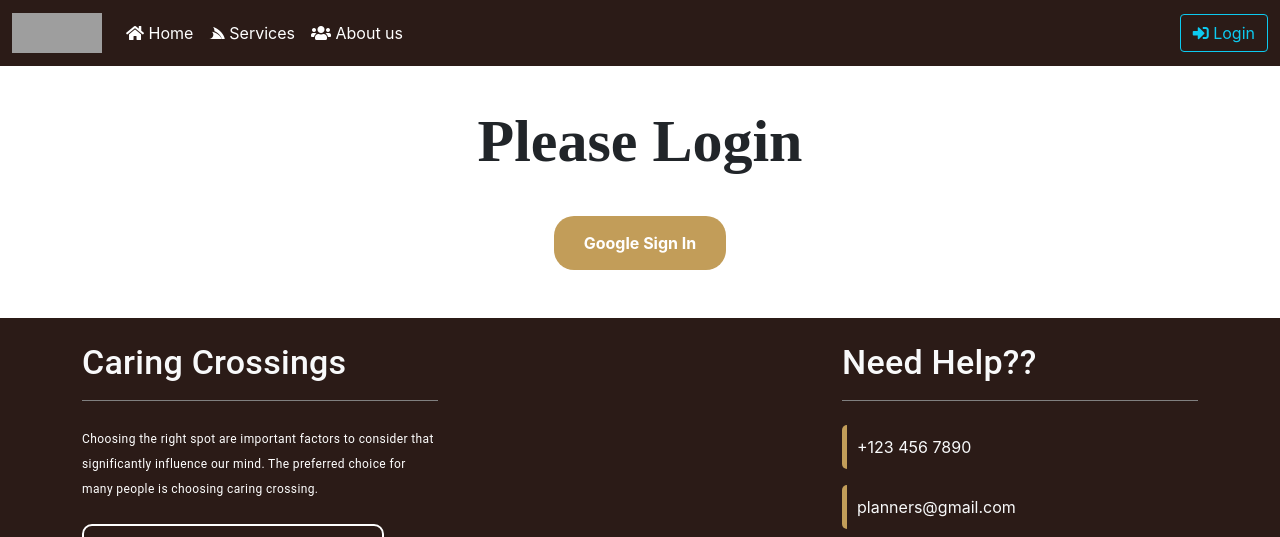
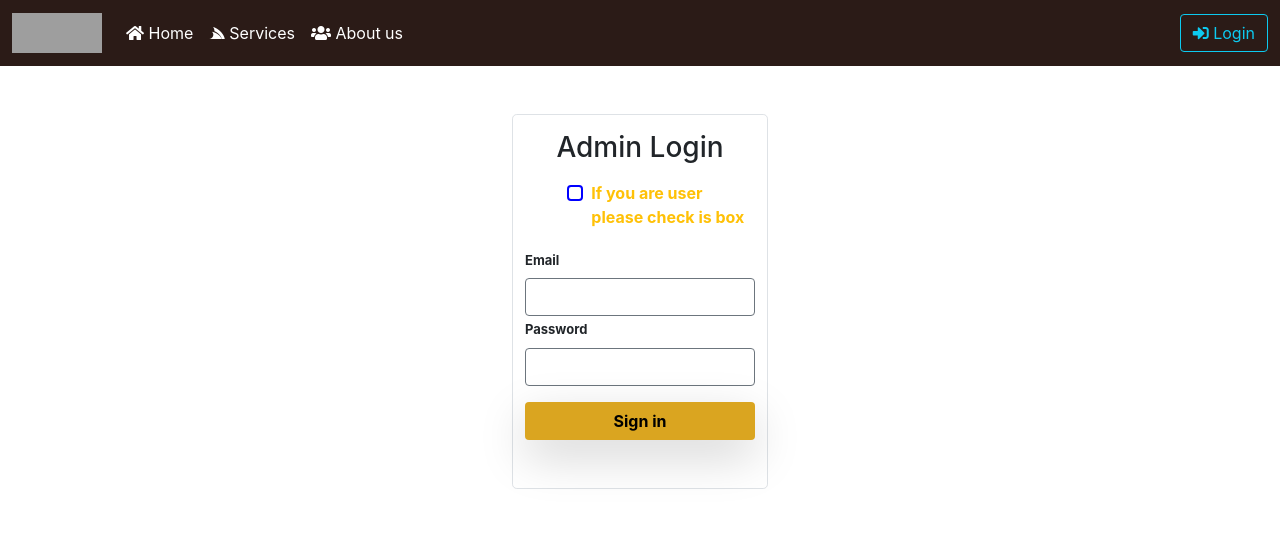
Before and after one commit to Fahim-BAUST/tourism-client, a React (Create React App) app: page /login in a window 1280 px wide. Shown: the top 537 px of the page. Built offline with nearby package versions, Linux system fonts and the light colour scheme; no server answers; grey boxes are pictures that could not be loaded.

Commit message:
admin panel add

```diff
--- a/src/App.js
+++ b/src/App.js
@@ -13,6 +13,7 @@ import ManageAllOrder from './Pages/Order/ManageAllOrder';
 import MyOrder from './Pages/Order/MyOrder';
 import AddService from './Pages/Services/AddService/AddService';
 import AboutUs from './Pages/AboutUs/AboutUs';
+import Register from './Pages/Authentication/Register';
 
 function App() {
   return (
@@ -46,6 +47,10 @@ function App() {
             <Route path="/login">
               <Login></Login>
             </Route>
+            <Route path="/register">
+              <Register></Register>
+            </Route>
+
             <Route path="/about">
               <AboutUs></AboutUs>
             </Route>
--- a/src/Hooks/useFirebase.js
+++ b/src/Hooks/useFirebase.js
@@ -1,6 +1,6 @@
 import { useEffect, useState } from "react";
 import initializeAuthentication from "../Pages/Authentication/Firebase/firebase.init";
-import { getAuth, signInWithPopup, GoogleAuthProvider, onAuthStateChanged, signOut } from "firebase/auth";
+import { getAuth, signInWithPopup, GoogleAuthProvider, onAuthStateChanged, signOut, signInWithEmailAndPassword } from "firebase/auth";
 
 initializeAuthentication();
 
@@ -9,11 +9,36 @@ const useFirebase = () => {
     const [loading, setLoading] = useState(true)
     const auth = getAuth();
     const googleProvider = new GoogleAuthProvider();
-
+    const [error, setError] = useState(null);
+    // sign in using google
     const signInUsingGoogle = () => {
         return signInWithPopup(auth, googleProvider)
             .finally(() => { setLoading(false) });
     }
+
+    // sign in with email and pass
+    const signInUsingEamilAndPass = (email, password) => {
+
+        return signInWithEmailAndPassword(auth, email, password).catch(error => {
+            setError(error.message);
+        }).finally(() => {
+            setLoading(false);
+        });
+
+    }
+
+    // // sign up with email and pass
+    // const createUserWithEmailandPass = (email, password) => {
+    //     return createUserWithEmailAndPassword(auth, email, password).catch(error => {
+    //         setError(error.message);
+    //     }).finally(() => {
+    //         setLoading(false);
+
+    //     });
+
+    // }
+
+
 
     const logOut = () => {
         setLoading(true);
@@ -41,8 +66,11 @@ const useFirebase = () => {
     return {
         user,
         loading,
+        error,
         signInUsingGoogle,
+        signInUsingEamilAndPass,
         logOut
+        // createUserWithEmailandPass
     }
 }
 
--- a/src/Pages/Authentication/Login.js
+++ b/src/Pages/Authentication/Login.js
@@ -1,10 +1,16 @@
-import { Typography } from '@mui/material';
-import React from 'react';
+
+import React, { useState } from 'react';
 import { useLocation, useHistory } from 'react-router-dom';
 import useAuth from '../../Hooks/useAuth';
+import '../Services/Service/Service.js'
 
 const Login = () => {
-    const { signInUsingGoogle } = useAuth();
+    const { signInUsingGoogle, signInUsingEamilAndPass, error } = useAuth();
+    const [email, setEmail] = useState('');
+    const [password, setPassword] = useState('');
+    const [isAdmin, setIsAdmin] = useState(false);
+
+
     const location = useLocation();
     const history = useHistory();
     const redirect_uri = location.state?.from || '/home';
@@ -12,21 +18,62 @@ const Login = () => {
     const handleGoogleLogin = () => {
         signInUsingGoogle()
             .then(result => {
-                console.log(result);
                 history.push(redirect_uri);
             })
+
+    }
+
+    const handleEmailChange = e => {
+        setEmail(e.target.value);
+    }
+
+    const handlePasswordChange = e => {
+        setPassword(e.target.value);
+    }
+
+    const handleSignIn = e => {
+        e.preventDefault();
+        signInUsingEamilAndPass(email, password)
+            .then(result => {
+                history.push(redirect_uri);
+            })
+
+    }
+
+    const handleClickedChange = e => {
+        e.target.checked ? setIsAdmin(true) : setIsAdmin(false);
     }
 
     return (
-        <div className="mt-2">
-            <div className="text-center">
-                <Typography sx={{ textAlign: "center", pt: 3, fontWeight: 800, marginTop: 2, marginBottom: 5, color: "#03e12", fontSize: "60px", fontFamily: "cursive" }} variant="h3">Please Login</Typography>
-                <button
-                    style={{borderRadius:"20px", padding:"15px 30px",border:"none", color: "white", backgroundColor: "#c29d59", fontWeight: "bold"}}
-                    className=""
-                    onClick={handleGoogleLogin}
-                >Google Sign In</button>
+        <div>
+
+            <div className="login container text-center  mx-auto border border-1 mt-5 rounded-3 ">
+                <h2 className="mt-3 mb-3  fs-3 ">{isAdmin ? 'User Login' : 'Admin Login'}</h2>
+                <div className="row mb-3">
+                    <div className="col-sm-10 offset-sm-2">
+                        <div className="form-check text-start ">
+                            <input style={{ border: "2px solid blue" }} onChange={handleClickedChange} className="form-check-input " type="checkbox" id="gridCheck1" />
+                            <label className="form-check-label fw-bold text-warning" htmlFor="gridCheck1">
+                                If you are user please check is box
+                            </label>
+                        </div>
+                    </div>
+                </div>
+
+                {isAdmin == false && <form className="text-start " onSubmit={handleSignIn}>
+                    <label htmlFor="inputEmail4" style={{ fontSize: "13px" }} className="form-label fw-bold ">Email</label>
+                    <input type="email" onBlur={handleEmailChange} className="form-control border border-secondary" id="inputEmail4" required />
+
+                    <label htmlFor="inputPassword4" style={{ fontSize: "13px" }} className="form-label fw-bold ">Password</label>
+                    <input type="password" onBlur={handlePasswordChange} className="form-control border border-secondary" id="inputPassword4" required />
+
+                    <label htmlFor="inputPassword4" style={{ fontSize: "15px" }} className="form-label fw-bold text-danger ">{error}</label>
+
+                    <button type="submit" style={{ backgroundColor: "goldenrod", color: "black" }} className="btn fw-bold col-xl-12 col-12 col-md-12 mt-3 shadow-lg mb-5">Sign in</button>
+                </form>}
+                {isAdmin && <button onClick={handleGoogleLogin} className="btn btn-secondary fw-bold mb-5 shadow-lg" style={{ backgroundColor: "#c29d59", color: "white", border: "none" }}>Google Signin</button>}
             </div>
+
         </div>
     );
 };
--- /dev/null
+++ b/src/Pages/Authentication/Register.js
@@ -0,0 +1,58 @@
+// import { Typography } from '@mui/material';
+// import React, { useState } from 'react';
+// import { useLocation, useHistory, NavLink } from 'react-router-dom';
+// import useAuth from '../../Hooks/useAuth';
+
+// import '../Services/Service/Service.js'
+
+// const Register = () => {
+//     const { createUserWithEmailandPass, error } = useAuth();
+
+//     const [email, setEmail] = useState('');
+//     const [password, setPassword] = useState('');
+//     const location = useLocation();
+//     const history = useHistory();
+//     const redirect_uri = location.state?.from || '/home';
+
+//     const handleEmailChange = e => {
+//         setEmail(e.target.value);
+//     }
+
+//     const handlePasswordChange = e => {
+//         setPassword(e.target.value);
+//     }
+
+//     const handleRegistration = e => {
+//         e.preventDefault();
+//         createUserWithEmailandPass(email, password)
+//             .then((result) => {
+//                 console.log(result);
+//                 alert("succesfully login")
+//             })
+
+//     }
+//     return (
+//         <div>
+
+//             <div className="login container text-center  mx-auto border border-1 mt-5 rounded-3 ">
+//                 <h3 className="mt-3 mb-3 text-start fs-3 ">Create Account</h3>
+//                 <form className="text-start " onSubmit={handleRegistration}>
+//                     <label htmlFor="inputEmail4" style={{ fontSize: "13px" }} className="form-label fw-bold ">Email</label>
+//                     <input onBlur={handleEmailChange} type="email" className="form-control border border-secondary" id="inputEmail4" required />
+
+//                     <label htmlFor="inputPassword4" style={{ fontSize: "13px" }} className="form-label fw-bold ">Password</label>
+//                     <input onBlur={handlePasswordChange} type="password" className="form-control border border-secondary" id="inputPassword4" required />
+
+//                     <label htmlFor="inputPassword4" style={{ fontSize: "15px" }} className="form-label fw-bold text-danger ">{error}</label>
+
+//                     <button type="submit" style={{ backgroundColor: "goldenrod", color: "black" }} className="btn fw-bold col-xl-12 col-12 col-md-12 mt-3">Continue</button>
+//                 </form>
+//                 <p className="text-start mt-2" style={{ fontSize: "13px" }}>Allready registered? <NavLink className="text-decoration-none" to="/login">Sign in</NavLink></p>
+
+//             </div>
+
+//         </div>
+//     );
+// };
+
+// export default Register;
--- a/src/Pages/Order/ManageAllOrder.js
+++ b/src/Pages/Order/ManageAllOrder.js
@@ -1,8 +1,10 @@
 import { LinearProgress, Typography } from "@mui/material";
 import { Box } from "@mui/system";
 import React, { useEffect, useState } from "react";
+import useAuth from "../../Hooks/useAuth";
 
 const ManageAllOrder = () => {
+  const { user } = useAuth();
   const [orders, setOrders] = useState([]);
   useEffect(() => {
     fetch("https://blooming-meadow-89430.herokuapp.com/allOrders")
@@ -54,7 +56,8 @@ const ManageAllOrder = () => {
     }
   };
   return (
-    <div className="table-responsive">
+    <div>
+      {user?.email == 'admin@gmail.com' ? <div className="table-responsive">
         <Typography
           sx={{
             textAlign: "center",
@@ -191,7 +194,26 @@ const ManageAllOrder = () => {
             )}
           </tbody>
         </table>
+      </div> : <div className="table-responsive">
+        <Typography
+          sx={{
+            textAlign: "center",
+            pt: 3,
+            fontWeight: 800,
+            marginTop: 2,
+            marginBottom: 5,
+            color: "red",
+            fontSize: "50px",
+            fontFamily: "cursive",
+          }}
+          variant="h3"
+        >
+          Only Admin Access
+        </Typography>
+      </div>}
+
     </div>
+
   );
 };
 
--- a/src/Pages/Order/MyOrder.js
+++ b/src/Pages/Order/MyOrder.js
@@ -49,7 +49,7 @@ const MyOrder = () => {
         }}
         variant="h3"
       >
-        All Orders
+        My Orders
       </Typography>
       <table className="table container table-warning  table-hover">
         <thead className="table-dark">
--- a/src/Pages/Services/Service.css
+++ b/src/Pages/Services/Service.css
@@ -1,4 +1,9 @@
-@media screen and (max-width: 600px) {
+/* mobile device */
+@media only screen and (max-width: 480px) {
+  .login {
+    width: 60%;
+  }
+
   .grid-responsive {
     margin: 0 30px 30px 30px !important;
   }
@@ -19,3 +24,30 @@
     padding: 0 30px;
   }
 }
+
+/* iPads, Tablets */
+@media only screen and (min-width: 481px) and (max-width: 768px) {
+  .login {
+    width: 40%;
+  }
+}
+
+/* Small screens, laptops */
+@media only screen and (min-width: 769px) and (max-width: 1024px) {
+  .login {
+    width: 25%;
+  }
+}
+
+/* Desktops, large screens */
+@media only screen and (min-width: 1025px) and (max-width: 1200px) {
+  .login {
+    width: 22%;
+  }
+}
+/* Extra large screens, TV */
+@media only screen and (min-width: 1201px) {
+  .login {
+    width: 20%;
+  }
+}
```
Also changed, not shown: src/Pages/Shared/Header/Header.js (+5 -5 lines). Lines whose indentation alone changed are shown as unchanged.
